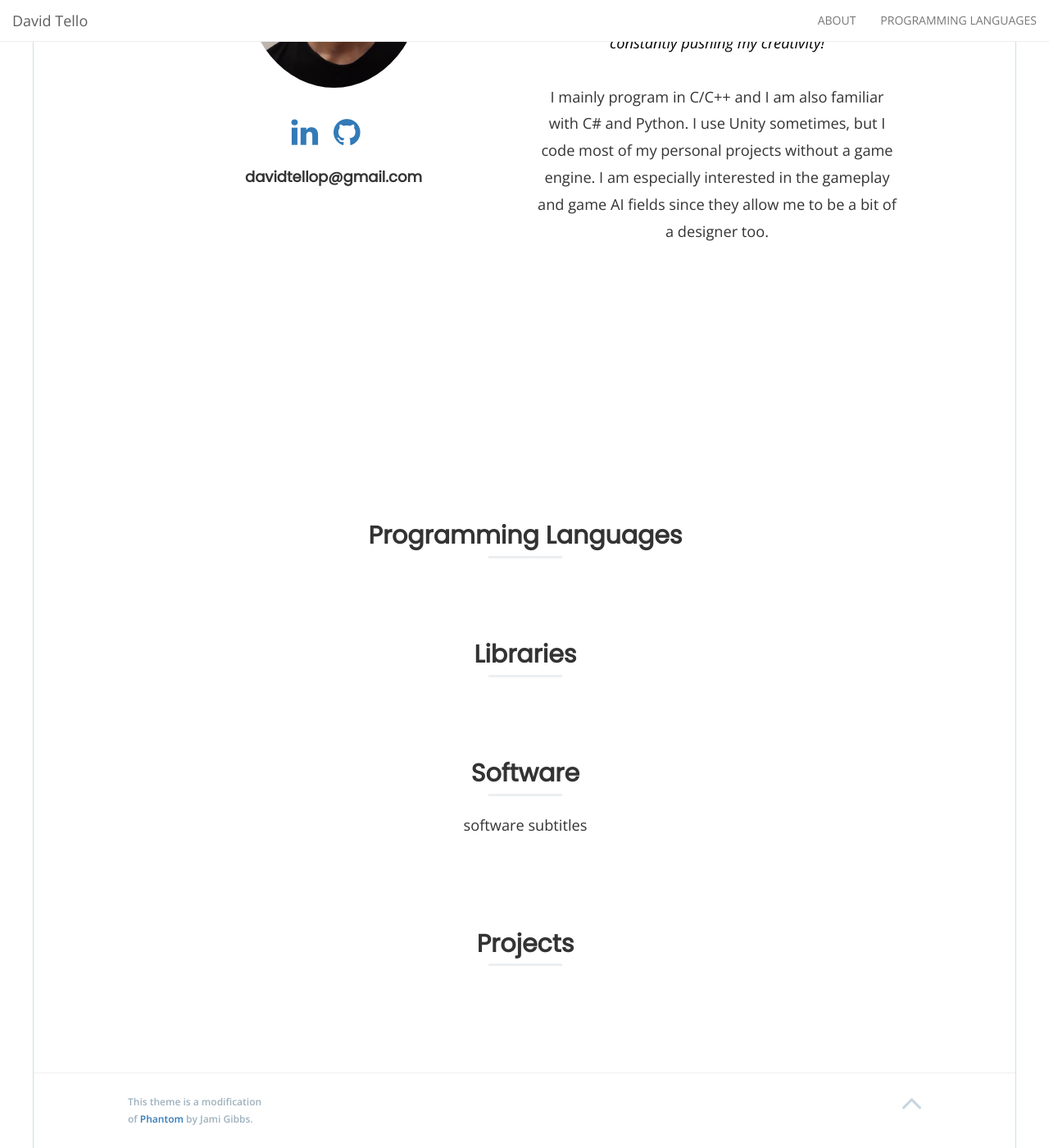
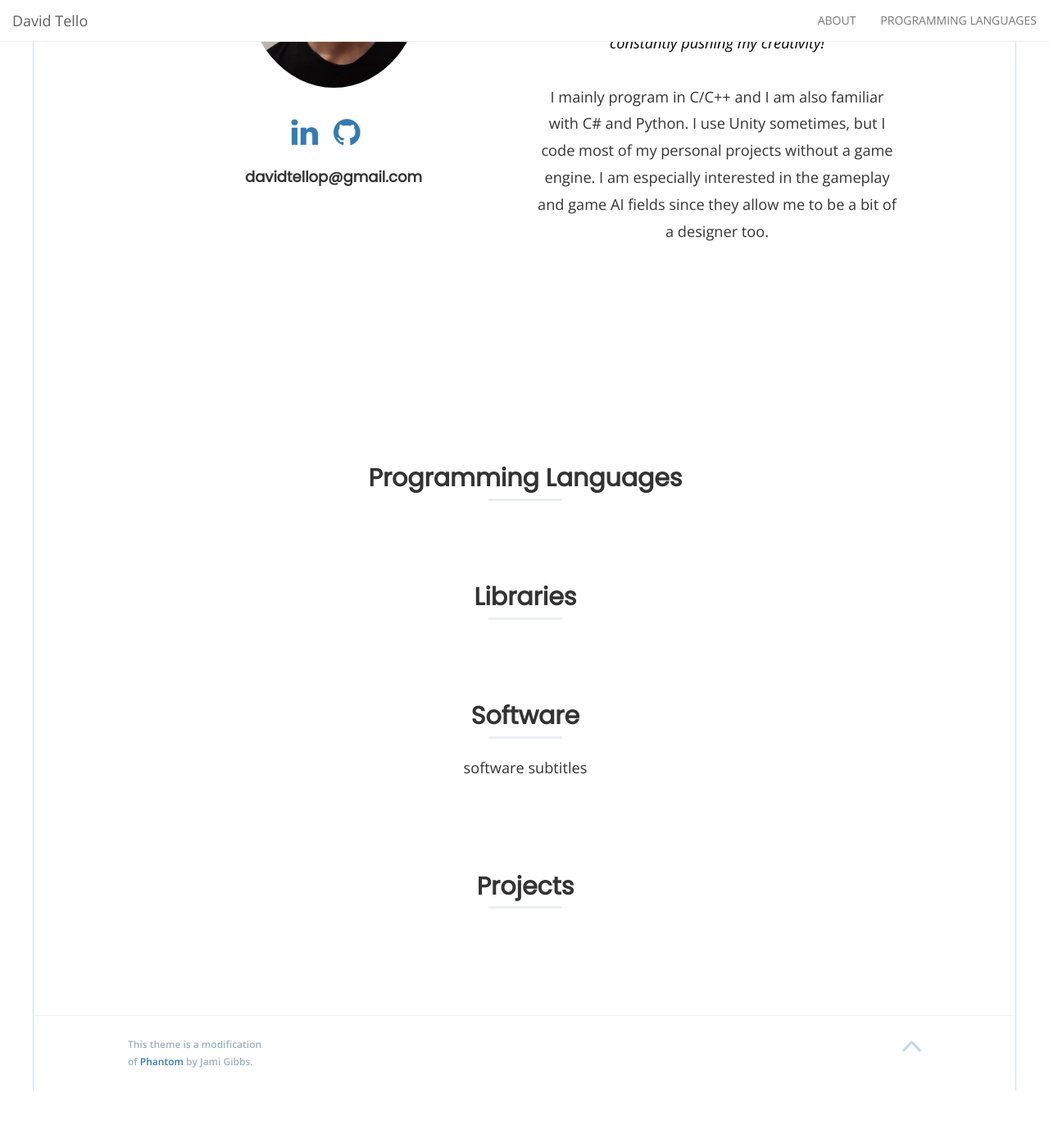
Before and after one commit to DavidTello1/Website, a Jekyll site: the page built from index.html, in a window 1280 px wide and 1400 px high, scrolled down 466 px. Shown: the whole window at 82% size. Built offline with Jekyll 4.4.1, drawn with Linux system fonts in a browser that asks for light colours; nearby versions of some CDN libraries; the list of posts is cut into pages by our own code; after the commit the page ends 1796 px from its top, so only the background shows below that.

Commit message:
Update style.scss

```diff
--- a/css/style.scss
+++ b/css/style.scss
@@ -207,7 +207,7 @@ button.btn, input.btn {
 	3.0 Posts
 --------------------------------------------------------------*/
 #portfolio .container {
-  margin-top: 10em;
+  margin-top: 5em;
   @include bp-xsmall {
     margin-top: 2em;
   }
```
